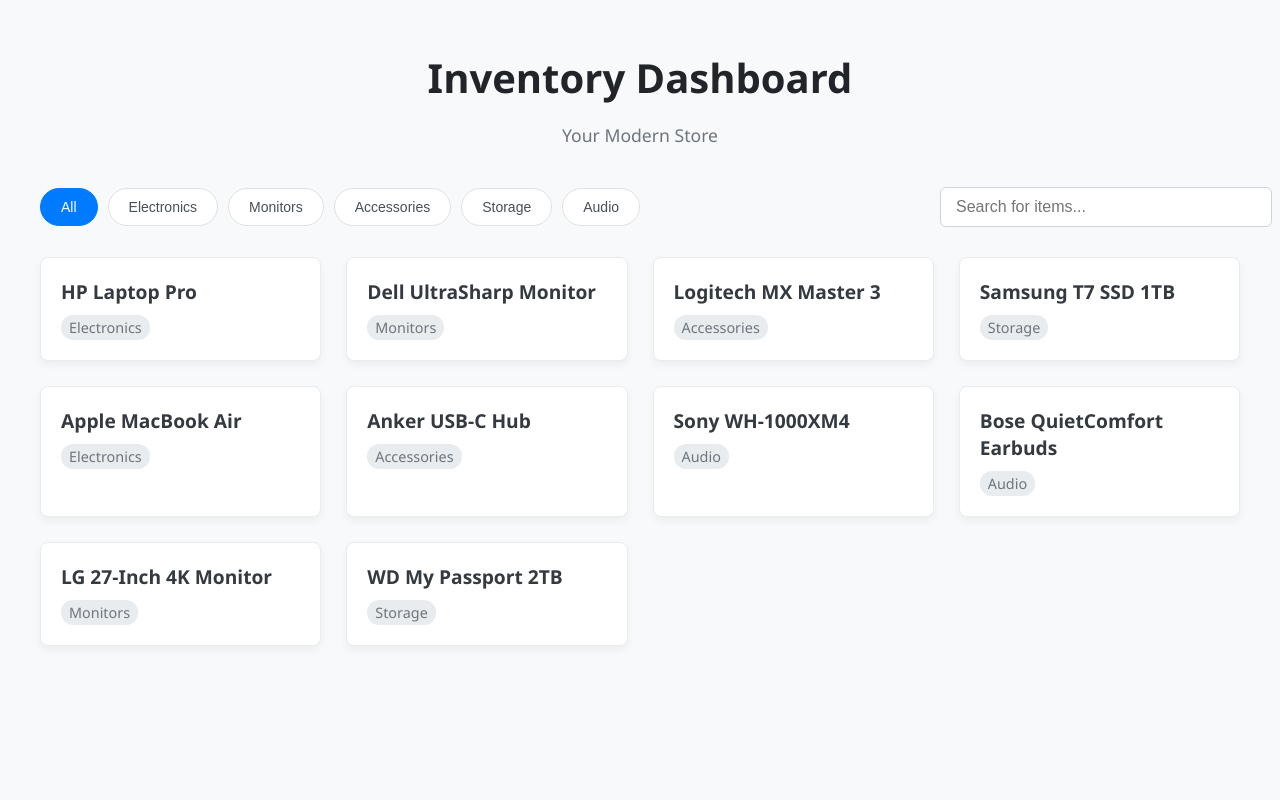
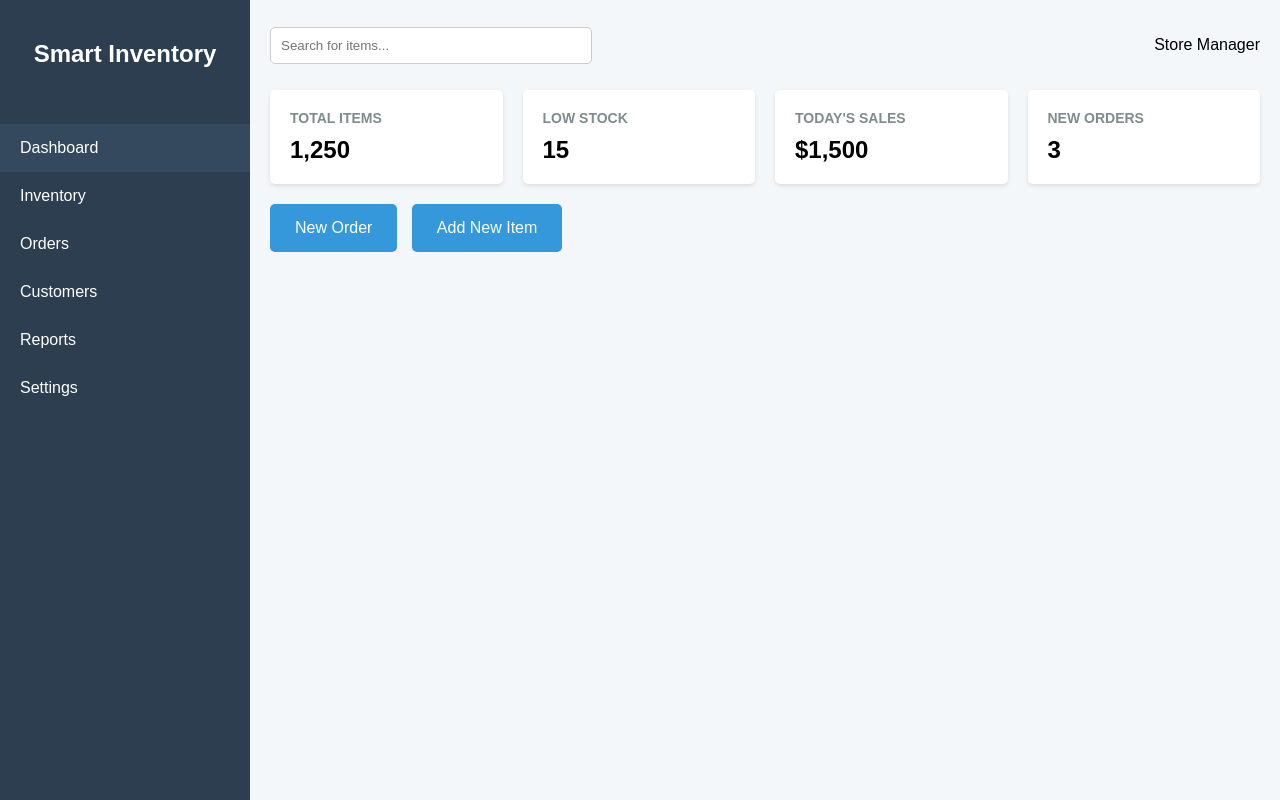
Before and after one commit to MS-gillJutt/store-management-app, a plain HTML site: page index.html in a window 1280 px wide. Drawn offline with Linux system fonts and the light colour scheme.

Commit message:
dash board

```diff
--- a/index.html
+++ b/index.html
@@ -7,26 +7,52 @@
     <link rel="stylesheet" href="style.css">
 </head>
 <body>
-    <div id="app">
-        <header>
-            <h1>Inventory Dashboard</h1>
-            <p>Your Modern Store</p>
-        </header>
-
-        <main>
-            <!-- Filters and Search -->
-            <div class="controls-container">
-                <div id="category-filters">
-                    <!-- Category buttons will be inserted here by JavaScript -->
+    <div class="container">
+        <aside class="sidebar">
+            <div class="logo">
+                <h2>Smart Inventory</h2>
+            </div>
+            <nav class="menu">
+                <ul>
+                    <li><a href="#" class="active">Dashboard</a></li>
+                    <li><a href="#">Inventory</a></li>
+                    <li><a href="#">Orders</a></li>
+                    <li><a href="#">Customers</a></li>
+                    <li><a href="#">Reports</a></li>
+                    <li><a href="#">Settings</a></li>
+                </ul>
+            </nav>
+        </aside>
+        <main class="main-content">
+            <header class="header">
+                <div class="header-search">
+                    <input type="text" placeholder="Search for items...">
                 </div>
-                <div class="search-container">
-                    <input type="text" id="search-bar" placeholder="Search for items...">
+                <div class="header-user">
+                    <p>Store Manager</p>
                 </div>
-            </div>
-
-            <!-- Items Grid -->
-            <div id="items-grid-container">
-                <!-- Item cards will be inserted here by JavaScript -->
+            </header>
+            <section class="dashboard-metrics">
+                <div class="metric-card">
+                    <h3>TOTAL ITEMS</h3>
+                    <p id="total-items">1,250</p>
+                </div>
+                <div class="metric-card">
+                    <h3>LOW STOCK</h3>
+                    <p id="low-stock-items">15</p>
+                </div>
+                <div class="metric-card">
+                    <h3>TODAY'S SALES</h3>
+                    <p id="todays-sales">$1,500</p>
+                </div>
+                <div class="metric-card">
+                    <h3>NEW ORDERS</h3>
+                    <p id="new-orders">3</p>
+                </div>
+            </section>
+            <div class="quick-actions">
+                <button id="new-order-btn">New Order</button>
+                <button id="add-item-btn">Add New Item</button>
             </div>
         </main>
     </div>
--- a/script.js
+++ b/script.js
@@ -1,109 +1,12 @@
-// --- DATA --- //
-const items = [
-    { id: 1, name: 'HP Laptop Pro', category: 'Electronics' },
-    { id: 2, name: 'Dell UltraSharp Monitor', category: 'Monitors' },
-    { id: 3, name: 'Logitech MX Master 3', category: 'Accessories' },
-    { id: 4, name: 'Samsung T7 SSD 1TB', category: 'Storage' },
-    { id: 5, name: 'Apple MacBook Air', category: 'Electronics' },
-    { id: 6, name: 'Anker USB-C Hub', category: 'Accessories' },
-    { id: 7, name: 'Sony WH-1000XM4', category: 'Audio' },
-    { id: 8, name: 'Bose QuietComfort Earbuds', category: 'Audio' },
-    { id: 9, name: 'LG 27-Inch 4K Monitor', category: 'Monitors' },
-    { id: 10, name: 'WD My Passport 2TB', category: 'Storage' },
-];
+document.addEventListener('DOMContentLoaded', () => {
+    const newOrderBtn = document.getElementById('new-order-btn');
+    const addItemBtn = document.getElementById('add-item-btn');
 
-// --- DOM ELEMENTS --- //
-const searchBar = document.getElementById('search-bar');
-const categoryFiltersContainer = document.getElementById('category-filters');
-const itemsGridContainer = document.getElementById('items-grid-container');
+    newOrderBtn.addEventListener('click', () => {
+        alert('Starting a new order...');
+    });
 
-// --- STATE --- //
-let currentFilter = 'All';
-
-// --- INITIALIZATION --- //
-
-document.addEventListener('DOMContentLoaded', () => {
-    populateCategories();
-    displayItems();
+    addItemBtn.addEventListener('click', () => {
+        alert('Navigating to add new item page...');
+    });
 });
-
-// --- EVENT LISTENERS --- //
-
-searchBar.addEventListener('input', displayItems);
-
-// --- FUNCTIONS --- //
-
-/**
- * Creates category filter buttons based on the items data.
- */
-function populateCategories() {
-    const categories = ['All', ...new Set(items.map(item => item.category))];
-
-    categories.forEach(category => {
-        const button = document.createElement('button');
-        button.className = 'filter-btn';
-        button.textContent = category;
-        if (category === 'All') {
-            button.classList.add('active');
-        }
-        button.addEventListener('click', () => setFilter(category));
-        categoryFiltersContainer.appendChild(button);
-    });
-}
-
-/**
- * Sets the current category filter and updates the displayed items.
- * @param {string} category - The category to filter by.
- */
-function setFilter(category) {
-    currentFilter = category;
-    // Update active button style
-    document.querySelectorAll('.filter-btn').forEach(btn => {
-        btn.classList.toggle('active', btn.textContent === category);
-    });
-    displayItems();
-}
-
-/**
- * Filters and displays items based on the current search term and category filter.
- */
-function displayItems() {
-    const searchTerm = searchBar.value.toLowerCase();
-
-    // 1. Filter by category
-    const categoryFiltered = items.filter(item =>
-        currentFilter === 'All' || item.category === currentFilter
-    );
-
-    // 2. Filter by search term
-    const finalFiltered = categoryFiltered.filter(item =>
-        item.name.toLowerCase().includes(searchTerm)
-    );
-
-    renderItems(finalFiltered);
-}
-
-/**
- * Renders the given items to the items grid.
- * @param {Array} itemsToDisplay - The array of item objects to display.
- */
-function renderItems(itemsToDisplay) {
-    itemsGridContainer.innerHTML = ''; // Clear existing items
-
-    if (itemsToDisplay.length === 0) {
-        itemsGridContainer.innerHTML = '<p>No items match your criteria.</p>';
-        return;
-    }
-
-    itemsToDisplay.forEach(item => {
-        const card = document.createElement('div');
-        card.className = 'item-card';
-        card.innerHTML = `
-            <div class="card-content">
-                <h3 class="item-name">${item.name}</h3>
-                <span class="item-category">${item.category}</span>
-            </div>
-        `;
-        itemsGridContainer.appendChild(card);
-    });
-}
--- a/style.css
+++ b/style.css
@@ -1,119 +1,97 @@
-/* --- General --- */
 body {
-    font-family: 'Segoe UI', Tahoma, Geneva, Verdana, sans-serif;
+    font-family: sans-serif;
     margin: 0;
-    background-color: #f8f9fa;
-    color: #343a40;
+    background-color: #f4f7fa;
 }
 
-#app {
-    max-width: 1200px;
-    margin: 30px auto;
+.container {
+    display: flex;
+}
+
+.sidebar {
+    width: 250px;
+    background-color: #2c3e50;
+    color: white;
+    height: 100vh;
+}
+
+.logo {
+    padding: 20px;
+    text-align: center;
+}
+
+.menu ul {
+    list-style: none;
+    padding: 0;
+}
+
+.menu li a {
+    display: block;
+    padding: 15px 20px;
+    color: white;
+    text-decoration: none;
+}
+
+.menu li a.active, .menu li a:hover {
+    background-color: #34495e;
+}
+
+.main-content {
+    flex: 1;
     padding: 20px;
 }
 
-/* --- Header --- */
-header {
-    text-align: center;
-    margin-bottom: 40px;
-}
-
-header h1 {
-    font-size: 2.5rem;
-    font-weight: 600;
-    color: #212529;
-    margin: 0;
-}
-
-header p {
-    font-size: 1.1rem;
-    color: #6c757d;
-}
-
-/* --- Controls (Filters & Search) --- */
-.controls-container {
+.header {
     display: flex;
     justify-content: space-between;
     align-items: center;
-    margin-bottom: 30px;
-    flex-wrap: wrap;
+    margin-bottom: 20px;
 }
 
-#category-filters {
-    display: flex;
-    gap: 10px;
+.header-search input {
+    padding: 10px;
+    border: 1px solid #ccc;
+    border-radius: 5px;
+    width: 300px;
 }
 
-.filter-btn {
-    padding: 10px 20px;
-    border: 1px solid #dee2e6;
-    border-radius: 20px;
-    background-color: #fff;
-    color: #495057;
-    cursor: pointer;
-    font-size: 14px;
-    font-weight: 500;
-    transition: all 0.2s ease-in-out;
+.dashboard-metrics {
+    display: grid;
+    grid-template-columns: repeat(4, 1fr);
+    gap: 20px;
+    margin-bottom: 20px;
 }
 
-.filter-btn:hover {
-    background-color: #e9ecef;
+.metric-card {
+    background-color: white;
+    padding: 20px;
+    border-radius: 5px;
+    box-shadow: 0 2px 4px rgba(0, 0, 0, 0.1);
 }
 
-.filter-btn.active {
-    background-color: #007bff;
-    color: #fff;
-    border-color: #007bff;
+.metric-card h3 {
+    margin: 0 0 10px;
+    font-size: 14px;
+    color: #7f8c8d;
 }
 
-.search-container {
-    min-width: 300px;
+.metric-card p {
+    margin: 0;
+    font-size: 24px;
+    font-weight: bold;
 }
 
-#search-bar {
-    width: 100%;
-    padding: 10px 15px;
-    border: 1px solid #ced4da;
-    border-radius: 6px;
+.quick-actions button {
+    padding: 15px 25px;
+    border: none;
+    border-radius: 5px;
+    background-color: #3498db;
+    color: white;
     font-size: 16px;
+    cursor: pointer;
+    margin-right: 10px;
 }
 
-/* --- Items Grid --- */
-#items-grid-container {
-    display: grid;
-    grid-template-columns: repeat(auto-fill, minmax(280px, 1fr));
-    gap: 25px;
+.quick-actions button:hover {
+    background-color: #2980b9;
 }
-
-.item-card {
-    background-color: #fff;
-    border-radius: 8px;
-    box-shadow: 0 4px 8px rgba(0, 0, 0, 0.05);
-    overflow: hidden;
-    transition: transform 0.2s ease, box-shadow 0.2s ease;
-    border: 1px solid #e9ecef;
-}
-
-.item-card:hover {
-    transform: translateY(-5px);
-    box-shadow: 0 8px 16px rgba(0, 0, 0, 0.1);
-}
-
-.card-content {
-    padding: 20px;
-}
-
-.item-name {
-    font-size: 1.2rem;
-    font-weight: 600;
-    margin: 0 0 10px 0;
-}
-
-.item-category {
-    font-size: 0.9rem;
-    color: #6c757d;
-    background-color: #e9ecef;
-    padding: 3px 8px;
-    border-radius: 12px;
-    display: inline-block;
-}
```
Also changed, not shown: tests.html (added, +67 -0 lines).
